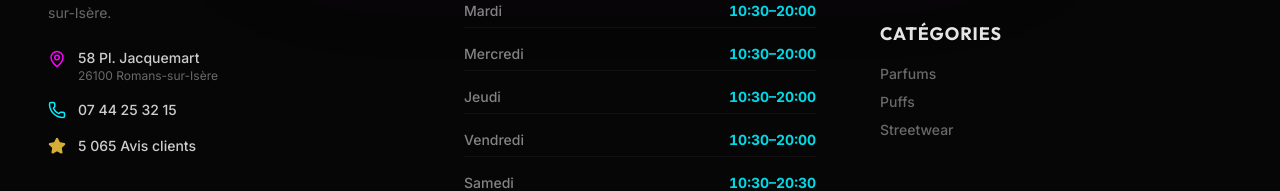
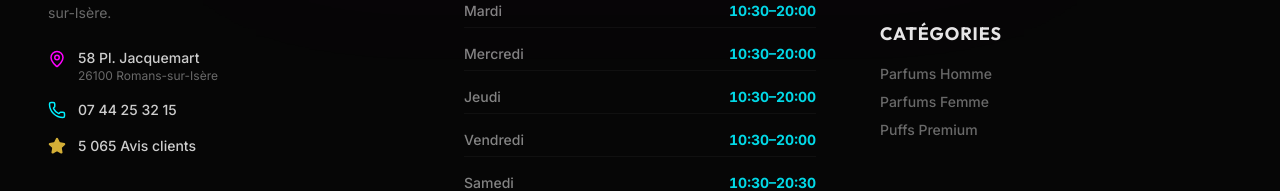
Before and after one commit to Jaad-studio/megashop, a React (Vite) app: page / in a window 1280 px wide. Shown: the part 3989-4180 px from the top of the page. Built offline with nearby package versions, Linux system fonts and the light colour scheme.

Commit message:
fix: 🐛 Liens morts dans le footer

```diff
--- a/src/components/Footer.jsx
+++ b/src/components/Footer.jsx
@@ -1,4 +1,5 @@
 import React from 'react';
+import { Link } from 'react-router-dom';
 import { MapPin, Phone, Clock, Star, Camera, ExternalLink } from 'lucide-react';
 
 const Footer = () => {
@@ -101,15 +102,15 @@ const Footer = () => {
             <div>
               <h4 className="text-lg font-bold uppercase tracking-wider text-white/90 mb-4">Catégories</h4>
               <div className="flex flex-col gap-2">
-                {['Parfums', 'Puffs', 'Streetwear'].map((cat) => (
-                  <a
-                    key={cat}
-                    href={`/category/${cat.toLowerCase().replace('-', '')}`}
-                    className="text-sm text-white/40 hover:text-white/80 transition-colors font-medium"
-                  >
-                    {cat}
-                  </a>
-                ))}
+                <Link to="/category/parfums-homme" className="text-sm text-white/40 hover:text-[#d4af37] transition-colors font-medium">
+                  Parfums Homme
+                </Link>
+                <Link to="/category/parfums-femme" className="text-sm text-white/40 hover:text-[#ff5ca1] transition-colors font-medium">
+                  Parfums Femme
+                </Link>
+                <Link to="/category/puffs" className="text-sm text-white/40 hover:text-[#00f0ff] transition-colors font-medium">
+                  Puffs Premium
+                </Link>
               </div>
             </div>
           </div>
```
